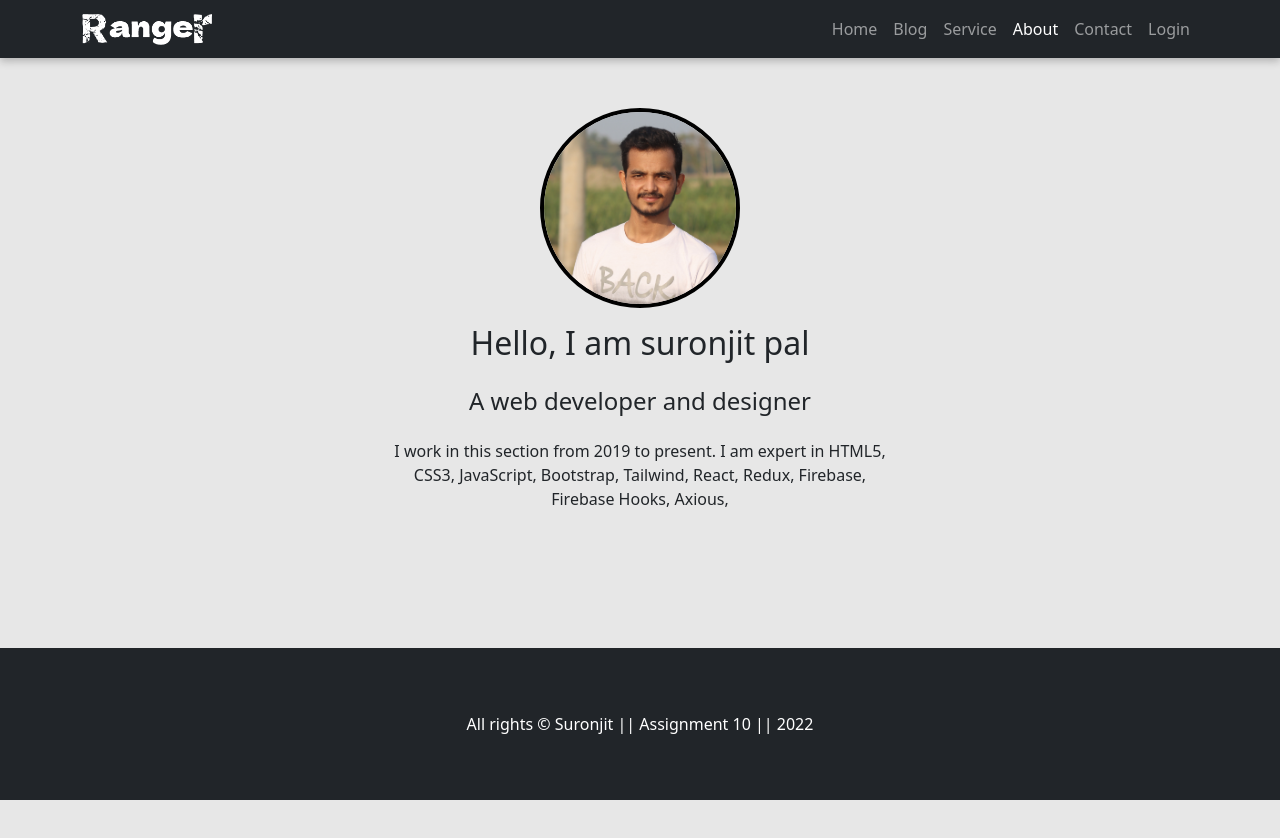
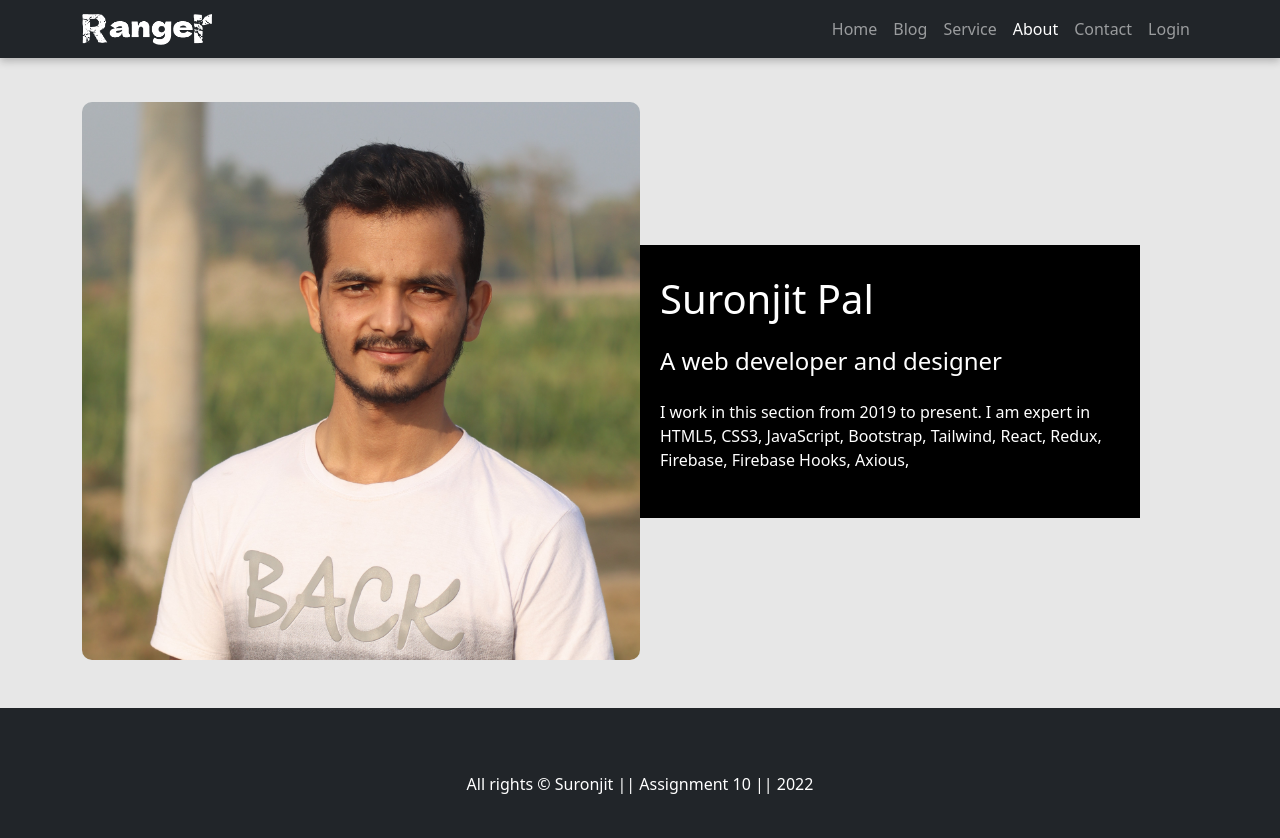
Before and after one commit to suronjit797/rangers, a React (Create React App) app: page /about in a window 1280 px wide. Shown: the top 838 px of the page. Before the commit the page ends 800 px from the top, so only its background shows below. Built offline with nearby package versions, Linux system fonts and the light colour scheme; no server answers.

Commit message:
about set

```diff
--- a/src/pages/About/About.css
+++ b/src/pages/About/About.css
@@ -1,16 +1,14 @@
 .about{
-    margin-top: 50px;
+    margin-top: 20px;
 }
 
 .about_profile{
-    height: 200px;
-    width: 200px;
-    border-radius: 50%;
-    border: 4px solid black;
+    border-radius: 10px;
 }
 
 .about_body{
     width: 500px;
-    margin: auto;
-    text-align: center;
+    background: black;
+    padding: 30px 20px;
+    color: #fff;
 }
--- a/src/pages/About/About.js
+++ b/src/pages/About/About.js
@@ -6,16 +6,24 @@ import './About.css'
 const About = () => {
     return (
         <div className='about container'>
-            <div className="about_body">
-                <p className="text-center">
+
+            <div className="row g-0 align-items-center my-4">
+                <div className="col md-6">
                     <img src={user} className='about_profile' alt="" />
-                </p>
-                <h2> Hello, I am suronjit pal </h2>
-                <h4 className='my-4'> A web developer and designer </h4>
-                <p>
-                    I work in this section from 2019 to present. I am expert in HTML5, CSS3, JavaScript, Bootstrap, Tailwind, React, Redux, Firebase, Firebase Hooks, Axious,
-                </p>
+                </div>
+                <div className="col md-6">
+                    <div className="about_body">
+                        <h1> Suronjit Pal </h1>
+                        <h4 className='my-4'> A web developer and designer </h4>
+                        <p>
+                            I work in this section from 2019 to present. I am expert in HTML5, CSS3, JavaScript, Bootstrap, Tailwind, React, Redux, Firebase, Firebase Hooks, Axious,
+                        </p>
+                    </div>
+                </div>
             </div>
+
+
+
         </div>
     );
 };
--- a/src/pages/Contact/Contact.js
+++ b/src/pages/Contact/Contact.js
@@ -1,5 +1,6 @@
 import React, { useState } from 'react';
 import { Form } from 'react-bootstrap';
+import { ToastContainer, toast } from 'react-toastify';
 
 import './Contact.css'
 
@@ -10,14 +11,24 @@ const Contact = () => {
     const [email, setEmail] = useState('')
     const [message, setMessage] = useState('')
 
+
+    // react tost
+    const notify = err => toast(err);
+
+
     const handelMessage = e => {
         e.preventDefault()
-        console.log({name, email, message})
+        notify(name + ' your message send successfully')
+        setName('')
+        setEmail('')
+        setMessage('')
+        console.log({ name, email, message })
     }
 
 
     return (
         <div className='container contact'>
+            <ToastContainer />
             <form onSubmit={handelMessage}>
                 <Form.Control
                     type="text"
```
